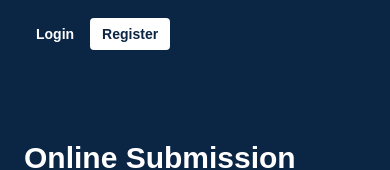
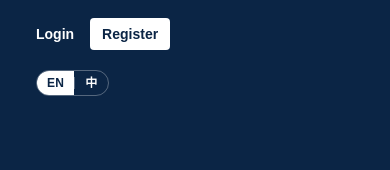
Before and after one commit to holiccoder/ns-press-ssr, a Next.js app: page /submission in a window 390 px wide. Both pictures are taken after a click on the button 346 px from the left and 36 px from the top of the page. Shown: the part 427-597 px from the top of the page. Built offline with nearby package versions, Linux system fonts and the light colour scheme; no server answers.

Commit message:
fix: show language switcher on mobile screens inside the navigation drawer

```diff
--- a/src/components/LanguageSwitcher.tsx
+++ b/src/components/LanguageSwitcher.tsx
@@ -51,7 +51,7 @@ export function useLang(): LangCode {
   return useSyncExternalStore(subscribe, resolveLang, () => SERVER_SNAPSHOT);
 }
 
-export default function LanguageSwitcher() {
+export default function LanguageSwitcher({ className = "" }: { className?: string }) {
   const router = useRouter();
   const [isPending, startTransition] = useTransition();
   const lang = useLang();
@@ -72,7 +72,7 @@ export default function LanguageSwitcher() {
     <div
       role="group"
       aria-label="Language"
-      className={`hidden items-center rounded-full border border-white/30 text-xs font-semibold sm:inline-flex ${
+      className={`${className || "hidden sm:inline-flex"} items-center rounded-full border border-white/30 text-xs font-semibold ${
         isPending ? "opacity-70" : ""
       }`}
     >
--- a/src/components/Navbar.tsx
+++ b/src/components/Navbar.tsx
@@ -531,7 +531,7 @@ export default function Navbar() {
                 )}
 
                 <div className="pt-2">
-                  <LanguageSwitcher />
+                  <LanguageSwitcher className="inline-flex" />
                 </div>
               </li>
             </ul>
```
